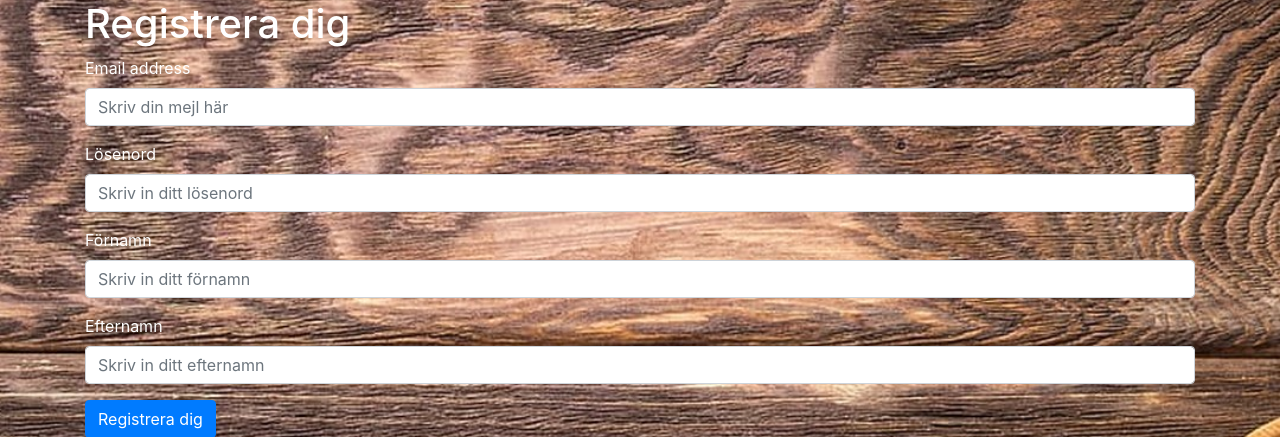
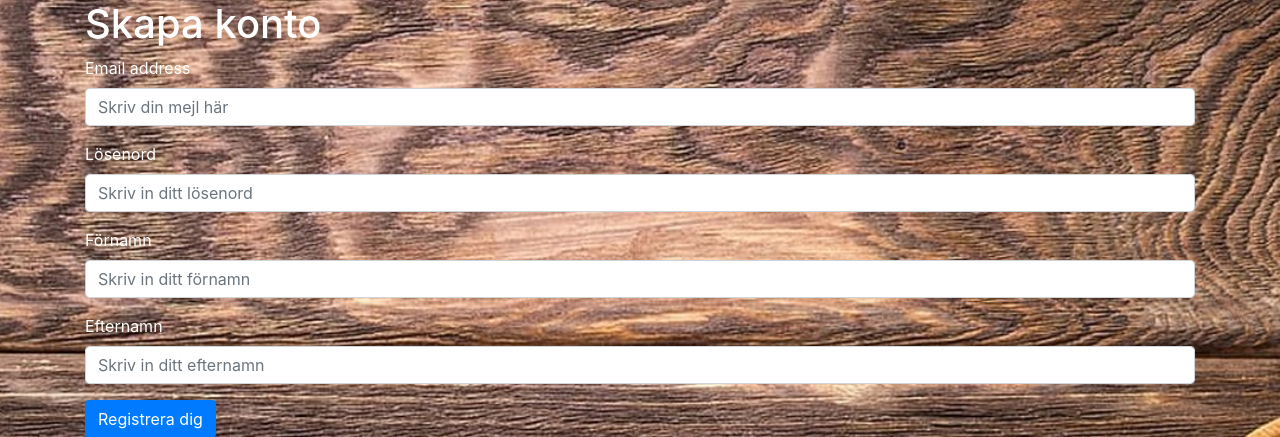
Before and after one commit to joseDaKing/lunchJakt, a Flask app: page /register in a window 1280 px wide. Shown: the part 76-513 px from the top of the page. Run offline with Flask 2, Linux system fonts and the light colour scheme; some libraries are stand-ins or nearby versions.

Commit message:
update register
uppdaterade

```diff
--- a/templates/register.html
+++ b/templates/register.html
@@ -10,7 +10,7 @@
 
 <body>
     <div class="container">
-        <h1>Registrera dig</h1>
+        <h1>Skapa konto</h1>
         <form method="POST">
             <div class="form-group">
               <label for="exampleInputEmail1">Email address</label>
@@ -28,7 +28,7 @@
                 <label for="lastname">Efternamn</label>
                 <input type="text" name="lname" class="form-control" id="lastname" placeholder="Skriv in ditt efternamn">
             </div>
-            <a href="register.html" class="btn btn-primary" role="button" data-bs-toggle="button">Registrera dig</a>
+            <button class="btn btn-primary" type="submit">Registrera dig</button>
           </form>
 
     </div>
```
